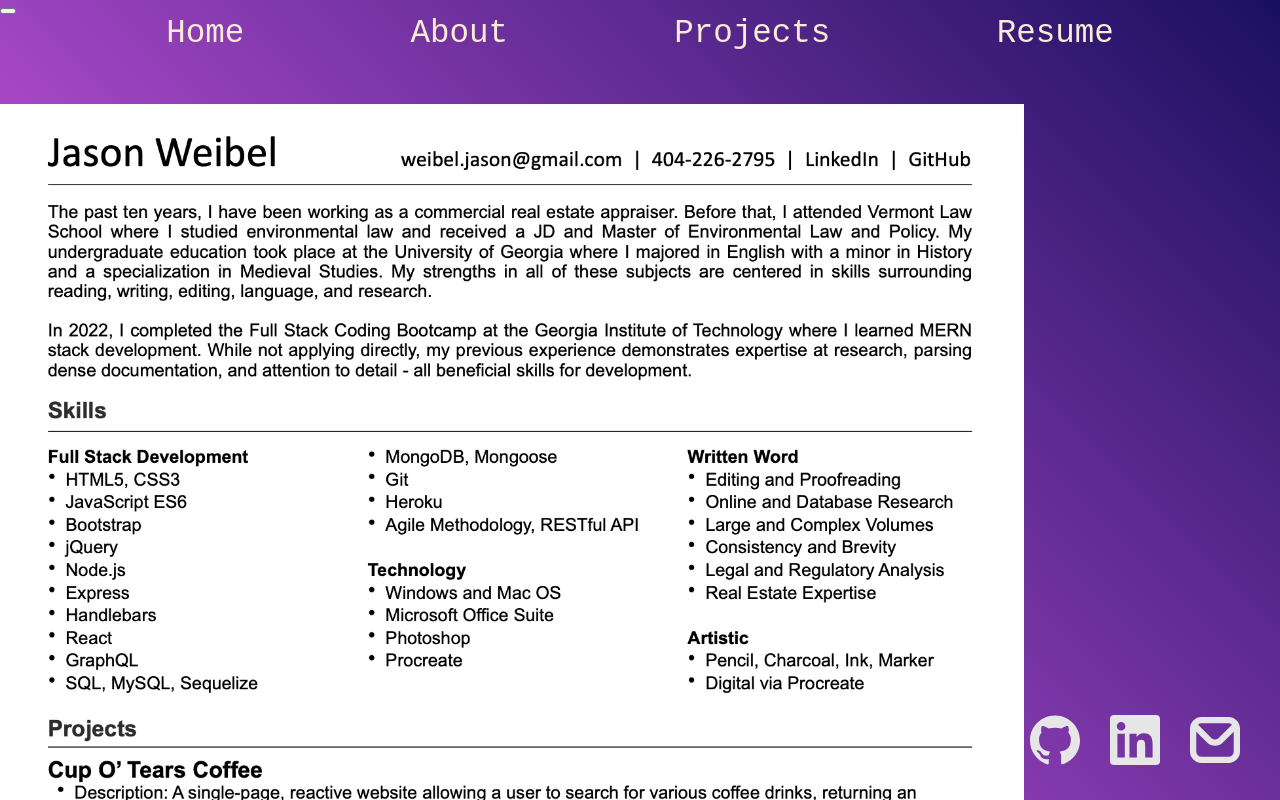
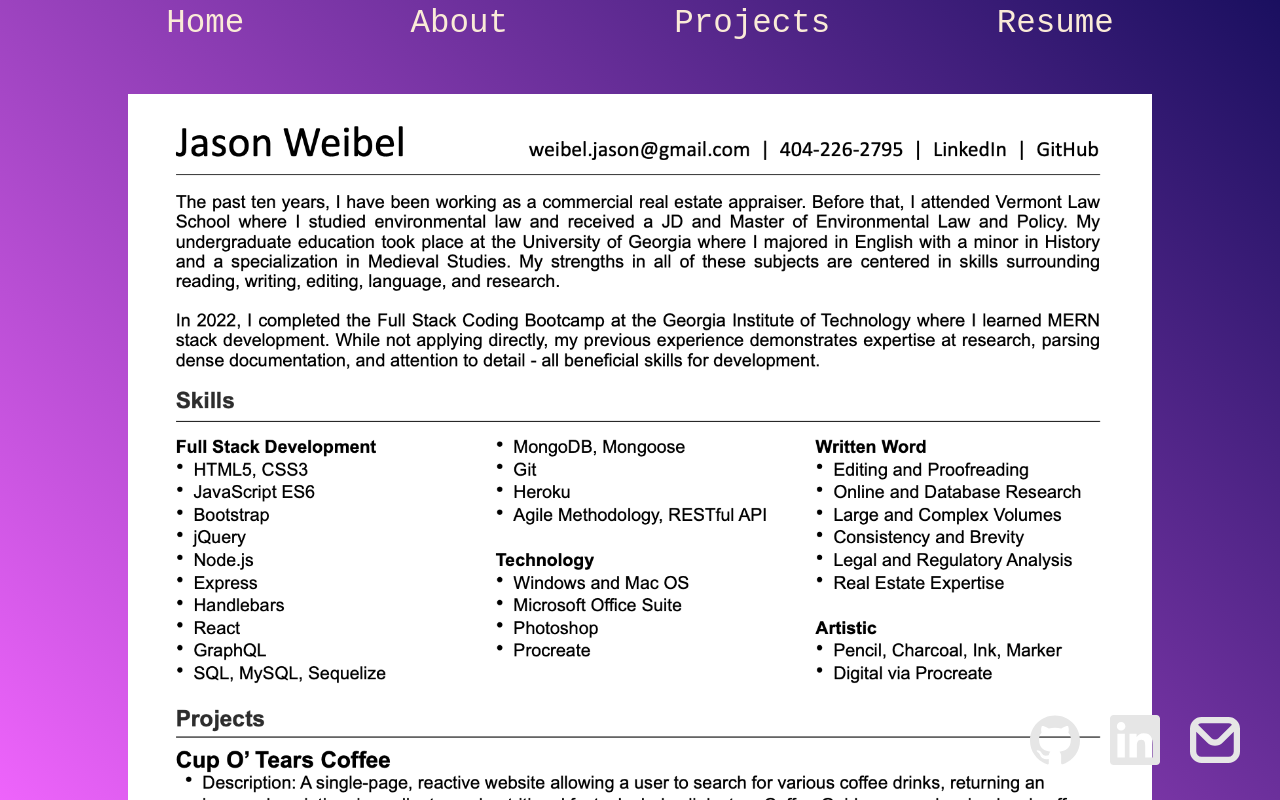
Before and after one commit to jWeibelbootcamp/jason-weibel-portfolio, a React (Create React App) app: page /resume in a window 1280 px wide. Shown: the top 800 px of the page. Built offline with nearby package versions, Linux system fonts and the light colour scheme.

Commit message:
removed button from header, working on resume.scss

```diff
--- a/src/components/Header.js
+++ b/src/components/Header.js
@@ -7,7 +7,6 @@ const Header = () => {
     return (
         <Navbar expand='lg'>
             <Container>
-                <Navbar.Toggle aria-controls='basic-navbar-nav'/>
                 <Navbar.Collapse id='basic-navbar-nav'>
                     <Link to='/'>Home</Link>
                     <Link to='/about'>About</Link>
--- a/src/components/Header.scss
+++ b/src/components/Header.scss
@@ -2,6 +2,7 @@ div.navbar-collapse {
     display: flex;
     justify-content: space-evenly;
     align-items: center;
+    margin-top: 5px;
 }
 
 a {
--- a/src/components/Resume.js
+++ b/src/components/Resume.js
@@ -1,12 +1,13 @@
 import React from "react";
 import ResumePDF from "../images/jasonResume.pdf";
 import ResumeImage from "../images/resumeScreenshot.png";
+import "./Resume.scss";
 
 const Resume = () => {
     return (
         <div>
             <h1>
-                <a href={ResumePDF}download>
+                <a className='resume' href={ResumePDF}download>
                     <img src={ResumeImage} alt="My Resume" width="80%" />
                 </a>
             </h1>
--- a/src/components/Resume.scss
+++ b/src/components/Resume.scss
@@ -0,0 +1,5 @@
+.resume {
+    display: flex;
+    justify-content: center;
+    object-fit: fill;
+}
```
